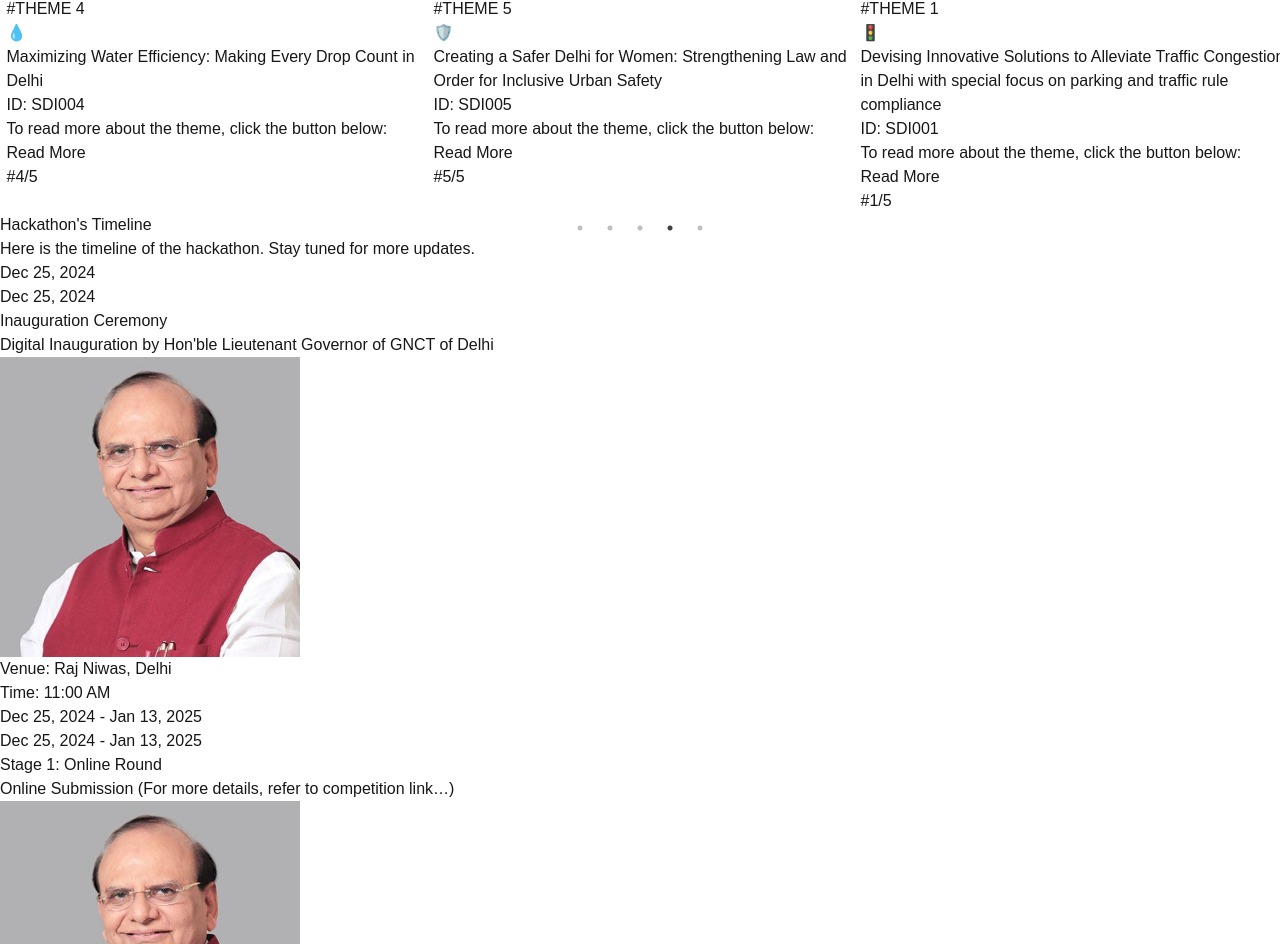
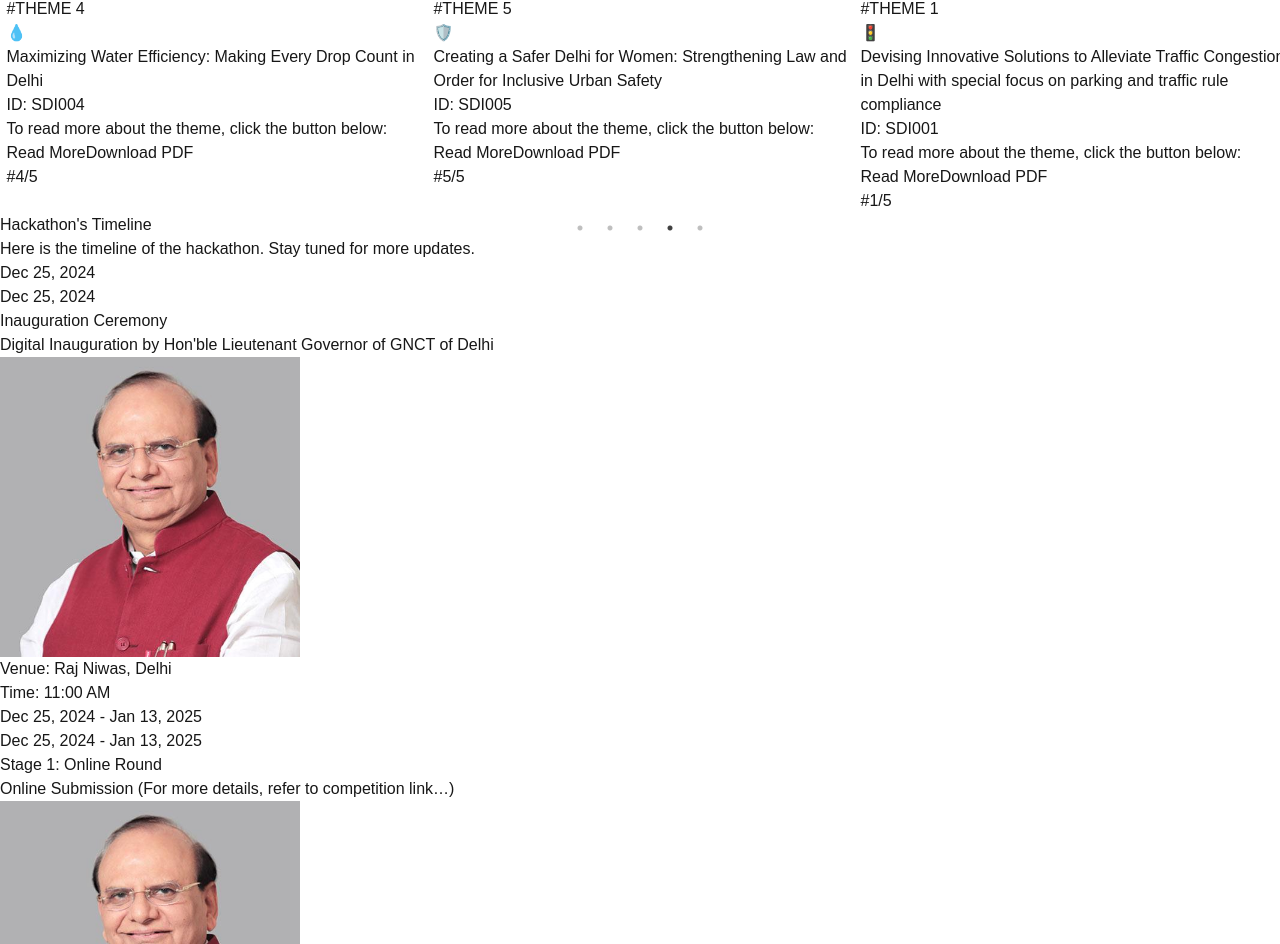
Before and after one commit to Avnish-oP/sdi2025-website, a Next.js app: page / in a window 1280 px wide. Shown: the part 2213-3157 px from the top of the page. Built offline with nearby package versions, Linux system fonts and the light colour scheme.

Commit message:
eslint error fixed

```diff
--- a/src/components/Tracks.tsx
+++ b/src/components/Tracks.tsx
@@ -334,11 +334,11 @@ function TrackCard({
               Read More
             </button>
           </Link>
-          {/* <Link href={pslink}>
-            <button className="px-6 py-3 bg-gray-100 border text-gray-800 font-bold rounded-lg shadow-md hover:bg-gray-300 transition">
+          <Link href={pslink}>
+            <button className="px-6 hidden py-3 bg-gray-100 border text-gray-800 font-bold rounded-lg shadow-md hover:bg-gray-300 transition">
               Download PDF
             </button>
-          </Link> */}
+          </Link>
         </div>
       </div>
 
```
